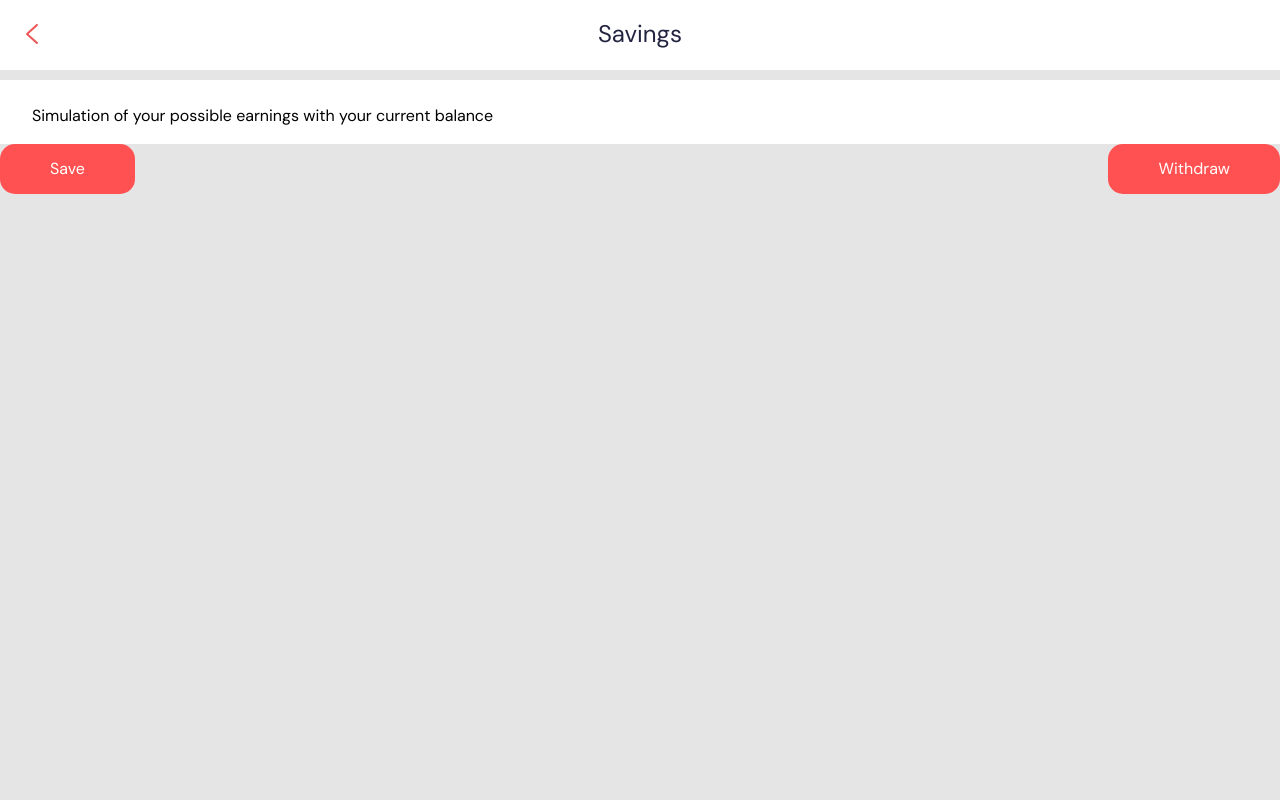
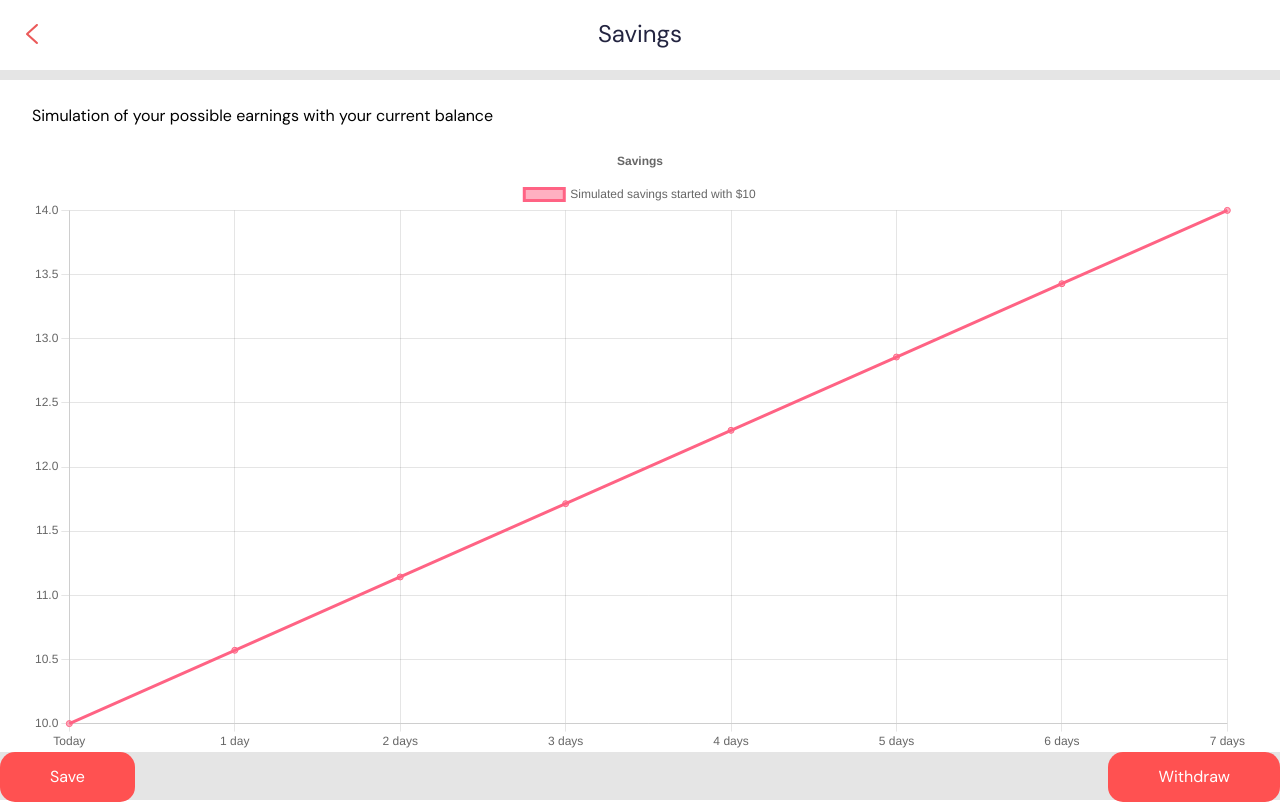
Before and after one commit to afonsosilva91/little-wallet, a Next.js app in the folder web/: page /savings in a window 1280 px wide. Built offline with nearby package versions, Linux system fonts and the light colour scheme.

Commit message:
Add chart

```diff
--- a/web/package.json
+++ b/web/package.json
@@ -12,7 +12,7 @@
     "@next/font": "^13.0.0",
     "@web3modal/ethereum": "^2.0.0-beta.1",
     "@web3modal/react": "^2.0.0-beta.1",
-    "chart.js": "^3.9.1",
+    "chart.js": "^3.0.0",
     "ethers": "^5.7.2",
     "next": "13.0.0",
     "next-pwa": "^5.6.0",
--- a/web/pages/savings.js
+++ b/web/pages/savings.js
@@ -1,26 +1,26 @@
-// import {
-//     Chart as ChartJS,
-//     CategoryScale,
-//     LinearScale,
-//     PointElement,
-//     LineElement,
-//     Title,
-//     Tooltip,
-//     Legend,
-// } from "chart.js";
+import {
+  Chart as ChartJS,
+  CategoryScale,
+  LinearScale,
+  PointElement,
+  LineElement,
+  Title,
+  Tooltip,
+  Legend,
+} from "chart.js";
 import Link from "next/link";
 import Image from "next/image";
-// import { Line } from "react-chartjs-2";
+import { Line } from "react-chartjs-2";
 
-// ChartJS.register(
-//     CategoryScale,
-//     LinearScale,
-//     PointElement,
-//     LineElement,
-//     Title,
-//     Tooltip,
-//     Legend
-// );
+ChartJS.register(
+  CategoryScale,
+  LinearScale,
+  PointElement,
+  LineElement,
+  Title,
+  Tooltip,
+  Legend
+);
 
 const Savings = () => {
   const options = {
@@ -73,23 +73,29 @@ const Savings = () => {
       <div className="box-bar-header">
         <div className="flex flex-row">
           <div className="basis-4/12 back-arrow">
-                        <Link href={'/'}>
-                            <Image width={24} height={24} alt={''} src={'/icons/back.svg'} />
+            <Link href={"/"}>
+              <Image width={24} height={24} alt={""} src={"/icons/back.svg"} />
             </Link>
           </div>
-                    <div className="basis-4/12 header-title"><span>Savings</span></div>
+          <div className="basis-4/12 header-title">
+            <span>Savings</span>
+          </div>
           <div className="basis-4/12"></div>
         </div>
       </div>
 
-            <div className="h-screen flex flex-col py-2" style={{paddingTop: '80px', background: '#E5E5E5'}}>
+      <div
+        className="h-screen flex flex-col py-2"
+        style={{ paddingTop: "80px", background: "#E5E5E5" }}
+      >
         <div className="box-graphs px-8 pt-6">
-                    <h3 className="w-100 mb-4">Simulation of your possible earnings with your current balance</h3>
+          <h3 className="w-100 mb-4">
+            Simulation of your possible earnings with your current balance
+          </h3>
           <div className="">
-                        {/* <Line options={options} data={data} /> */}
+            <Line options={options} data={data} />
           </div>
         </div>
-
 
         <div className="h-screen flex flex-col ">
           <div className="flex justify-between">
```
Also changed, not shown: 1 other file (tests, documents, lock files or other folders). Lines whose indentation alone changed are shown as unchanged.
